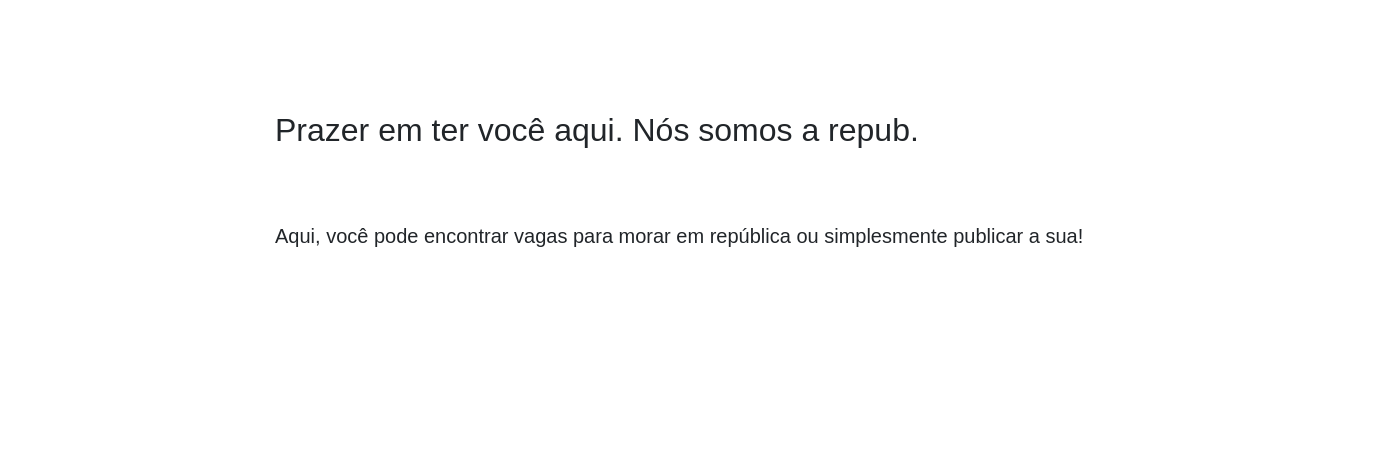
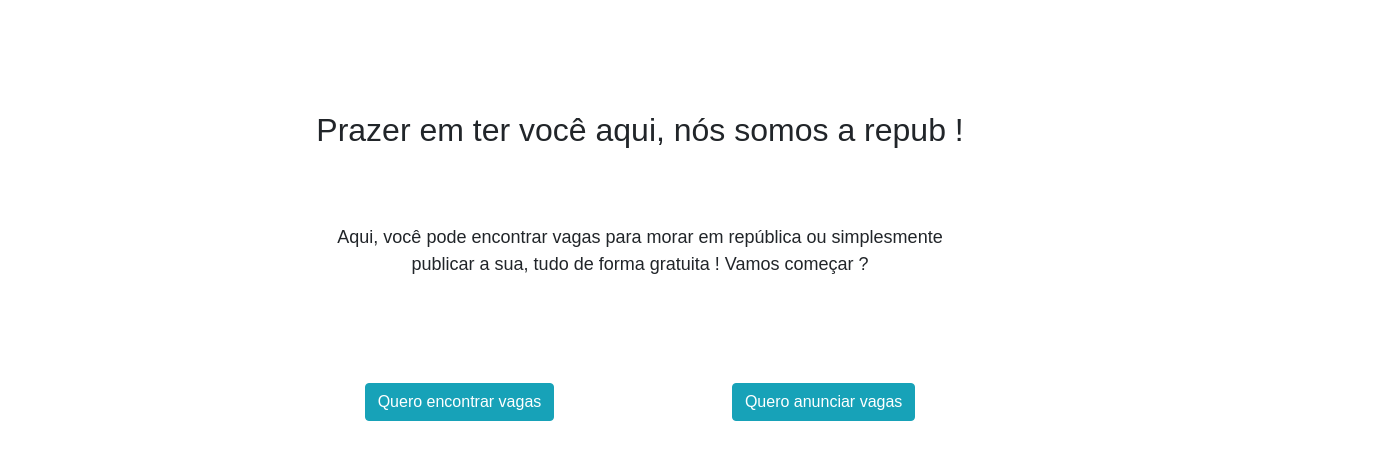
Before and after one commit to gorepub/repub-client, a React (Create React App) app: page / in a window 1280 px wide. Shown: the top 460 px of the page, 1400 px wide, since content can reach past the window. Built offline with nearby package versions, Linux system fonts and the light colour scheme.

Commit message:
Made styles additions

```diff
--- a/src/components/pages/DashboardPage.js
+++ b/src/components/pages/DashboardPage.js
@@ -11,7 +11,7 @@ class DashboardPage extends React.Component {
     return (
       <Container>
         <Row>
-          <Col sm={{ size: 12, offset: 1 }} md={{ size: 12, offset: 2 }}>
+          <Col md="12 center">
             <h2 className="space-top">Anuncie sua vaga</h2>
           </Col>
         </Row>
--- a/src/components/pages/HomePage.css
+++ b/src/components/pages/HomePage.css
@@ -1,3 +1,17 @@
 .find-vacancies {
+  font-size: 18px;
   padding-top: 6%;
 }
+
+button{
+  margin: 8%;
+}
+
+a {
+  color: #fff;
+}
+
+a:hover {
+  text-decoration: none;
+  color: #fff;
+}
--- a/src/components/pages/HomePage.js
+++ b/src/components/pages/HomePage.js
@@ -3,7 +3,10 @@ import {
   Col,
   Container,
   Row,
+  Button,
 } from 'reactstrap';
+
+import {Link} from 'react-router-dom';
 
 import './HomePage.css';
 
@@ -13,11 +16,15 @@ class HomePage extends React.Component {
     return (
       <Container>
         <Row>
-          <Col sm={{ size: 12, offset: 1 }} md={{ size: 12, offset: 2 }}>
-            <h2 className="space-top"> Prazer em ter você aqui. Nós somos a repub.</h2>
+          <Col md="12">
+            <h2 className="space-top center"> Prazer em ter você aqui, nós somos a repub !</h2>
           </Col>
-          <Col sm={{ size: 12, offset: 1 }} md={{ size: 12, offset: 2 }}>
-            <h5 className="find-vacancies">Aqui, você pode encontrar vagas para morar em república ou simplesmente publicar a sua!</h5>
+          <Col md="12">
+            <p className="find-vacancies center">Aqui, você pode encontrar vagas para morar em república ou simplesmente <br/> publicar a sua, tudo de forma gratuita ! Vamos começar ?</p>
+          </Col>
+          <Col md="12 center">
+            <Button color="info"><Link to="/dashboard">Quero encontrar vagas</Link></Button>
+            <Button color="info">Quero anunciar vagas</Button>
           </Col>
         </Row>
       </Container>
--- a/src/index.css
+++ b/src/index.css
@@ -7,3 +7,7 @@ body {
 .space-top {
   padding-top: 10%;
 }
+
+.center {
+  text-align: center;
+}
```
